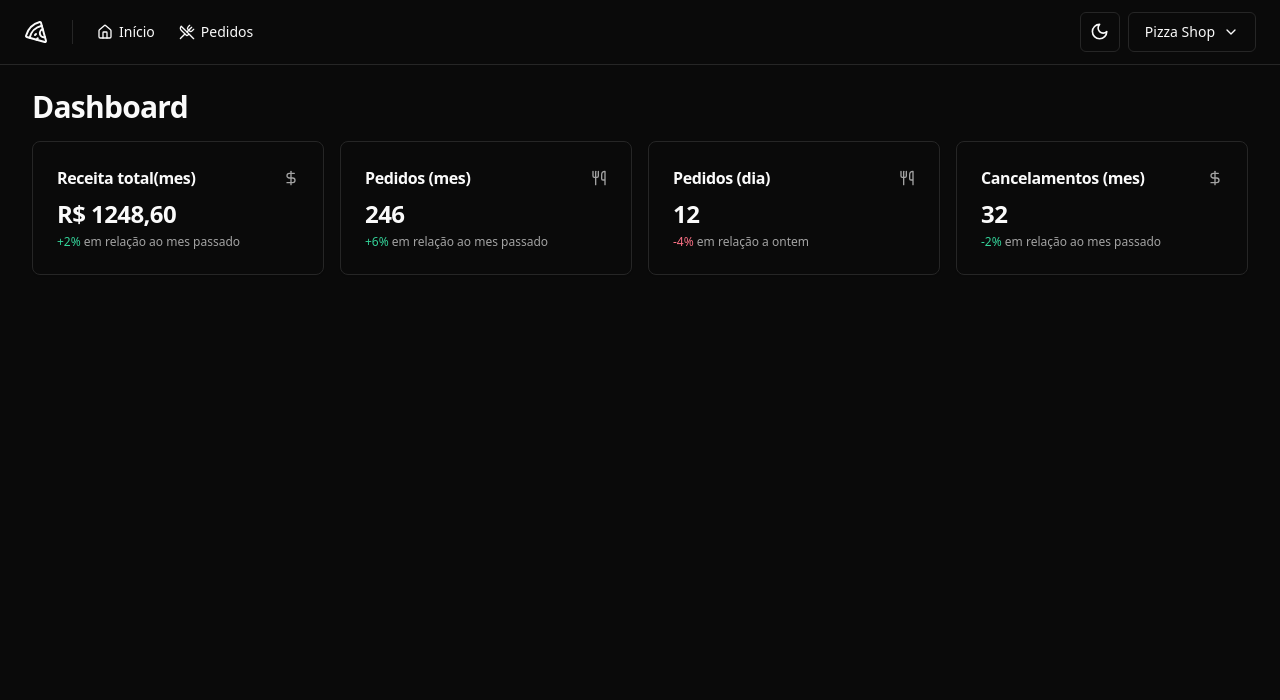
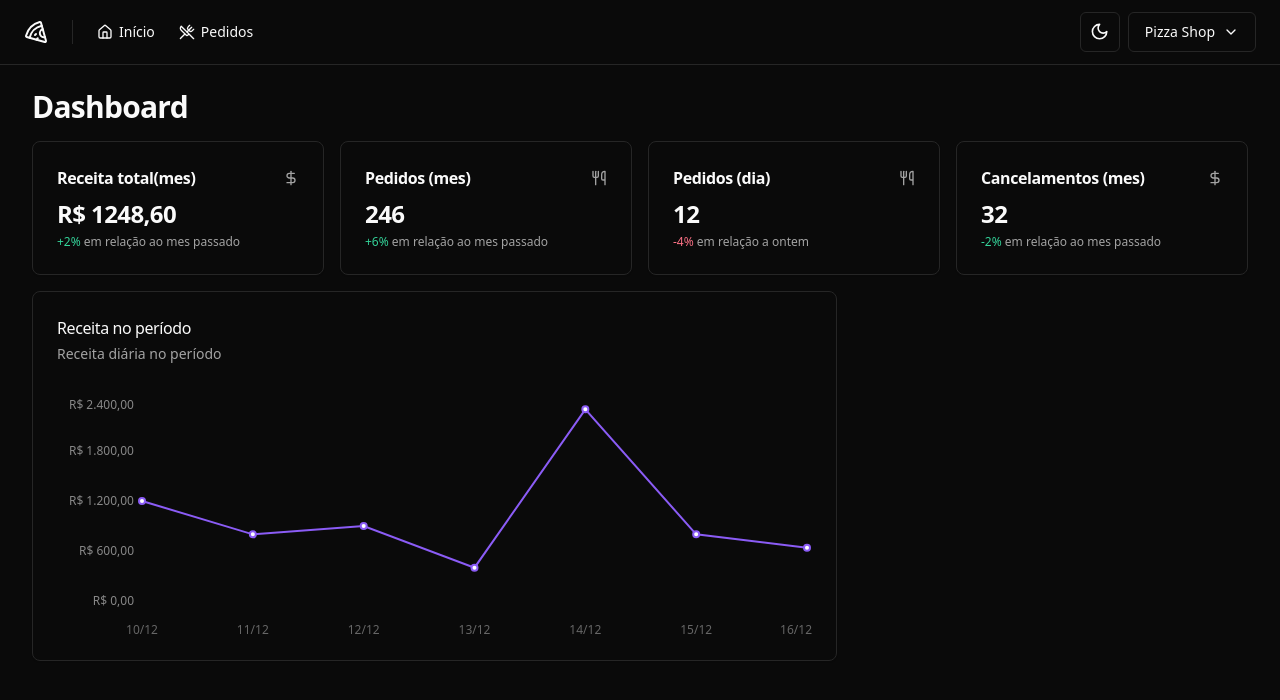
Before and after one commit to andreenakashima/pizzashop-web, a React (Vite) app: page / in a window 1280 px wide. Shown: the top 700 px of the page. Built offline with nearby package versions, Linux system fonts and the light colour scheme.

Commit message:
revenue chart

```diff
--- a/package.json
+++ b/package.json
@@ -25,6 +25,7 @@
 		"react-helmet-async": "^2.0.5",
 		"react-hook-form": "^7.53.0",
 		"react-router-dom": "^6.26.1",
+		"recharts": "^2.12.7",
 		"sonner": "^1.5.0",
 		"tailwind-merge": "^2.5.2",
 		"tailwindcss-animate": "^1.0.7",
--- a/src/pages/app/dashboard/dashboard.tsx
+++ b/src/pages/app/dashboard/dashboard.tsx
@@ -4,6 +4,7 @@
 import { MonthCanceledOrdersAmountCard } from "./month-canceled-orders-amount-card";
 import { MonthOrdersAmountCard } from "./month-orders-amount-card";
 import { MonthRevenueCard } from "./month-revenue-card";
+import { RevenueChart } from "./revenue-chart";
 
 export function Dashboard() {
 	return (
@@ -18,6 +19,10 @@
 					<DayOrdersAmountCard />
 					<MonthCanceledOrdersAmountCard />
 				</div>
+
+				<div className="grid grid-cols-9 gap-4">
+					<RevenueChart />
+				</div>
 			</div>
 		</>
 	);
--- /dev/null
+++ b/src/pages/app/dashboard/revenue-chart.tsx
@@ -0,0 +1,60 @@
+import { Line, LineChart, ResponsiveContainer, XAxis, YAxis } from "recharts";
+import colors from "tailwindcss/colors";
+
+import {
+	Card,
+	CardContent,
+	CardDescription,
+	CardHeader,
+	CardTitle,
+} from "@/components/ui/card";
+
+const data = [
+	{ date: "10/12", revenue: 1200 },
+	{ date: "11/12", revenue: 800 },
+	{ date: "12/12", revenue: 900 },
+	{ date: "13/12", revenue: 400 },
+	{ date: "14/12", revenue: 2300 },
+	{ date: "15/12", revenue: 800 },
+	{ date: "16/12", revenue: 640 },
+];
+export function RevenueChart() {
+	return (
+		<Card className="col-span-6">
+			<CardHeader className="flex-row items-center justify-between pb-8">
+				<div className="space-y-1">
+					<CardTitle className="text-base font-medium">
+						Receita no período
+					</CardTitle>
+					<CardDescription>Receita diária no período</CardDescription>
+				</div>
+			</CardHeader>
+
+			<CardContent>
+				<ResponsiveContainer width="100%" height={240}>
+					<LineChart data={data} style={{ fontSize: 12 }}>
+						<XAxis dataKey="date" tickLine={false} axisLine={false} dy={16} />
+						<YAxis
+							stroke="#888"
+							axisLine={false}
+							tickLine={false}
+							width={80}
+							tickFormatter={(value: number) =>
+								value.toLocaleString("pt-BR", {
+									style: "currency",
+									currency: "BRL",
+								})
+							}
+						/>
+						<Line
+							type="linear"
+							strokeWidth={2}
+							dataKey="revenue"
+							stroke={colors.violet["500"]}
+						/>
+					</LineChart>
+				</ResponsiveContainer>
+			</CardContent>
+		</Card>
+	);
+}
```
Also changed, not shown: 1 other file (tests, documents, lock files or other folders).
